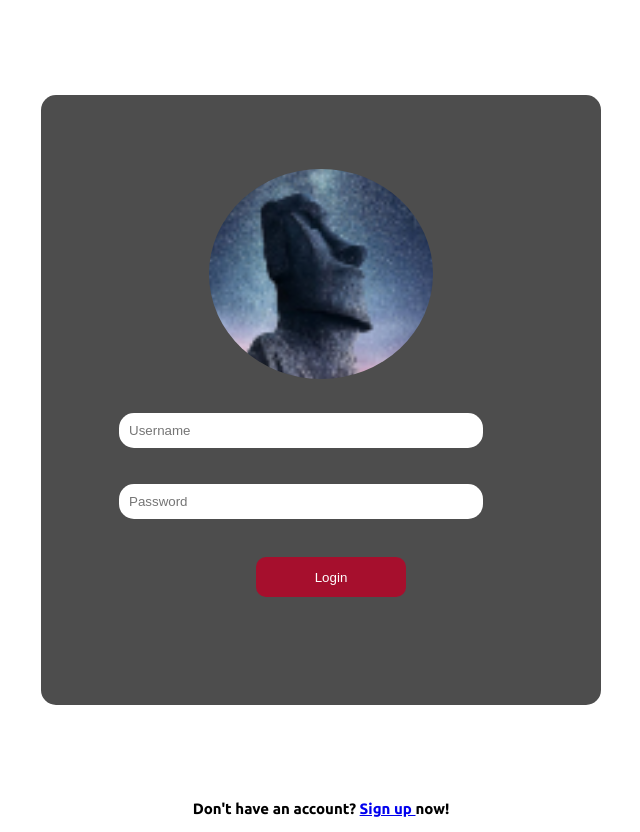
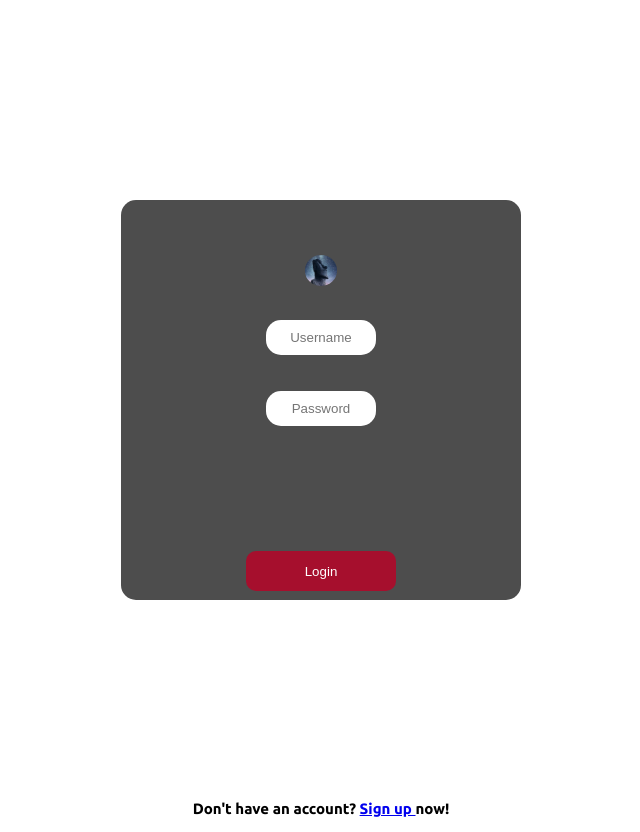
Before and after one commit to WSUCapstoneS2023/CptS421-3-GCISL, a Django app: page /login/ in a window 1280 px wide. Shown: the whole page, without its empty margins (319-959 px from the left). Run offline with Django 4.2, Linux system fonts and the light colour scheme.

Commit message:
Fixing styling in login.css

```diff
--- a/projectGCISL/static/css/login.css
+++ b/projectGCISL/static/css/login.css
@@ -1,8 +1,13 @@
 @import url('https://fonts.googleapis.com/css2?family=Ubuntu:wght@700&display=swap');
+
+form {
+  display: flex;
+  flex-direction: column;
+  align-items: center;
+}
 
 /* basic initlization for the body of the html file */
 html, body {
-    width: 100%;
   height: 100%;
   margin: 0;
   padding: 0;
@@ -15,16 +20,23 @@ html, body {
   display: flex;
   align-items: center;
   justify-content: center;
+  flex-direction: column;
 }
 
 /* create the square shape */
 .square {
   position: relative;
-    width: 70vmin;
+  width: 80%;
+  max-width: 400px;
+  height: 80%;
+  max-height: 400px;
   background-color: #4d4d4d;
   box-sizing: border-box;
   border-radius: 15px;
   padding-top: 50px;
+  display: flex; /* Use flex */
+  justify-content: center; /* Center horizontally */
+  align-items: center; /* Center vertically */
 }
 
 /* :after does this after the initial element */
@@ -39,8 +51,12 @@ html, body {
   position: absolute;
   width: 100%;
   height: 100%;
+  display: flex;
+  flex-direction: column;
+  align-items: center;
+  text-align: center;
+  margin: 24px 0 12px 0;
 }
-
 
 /* hold the image for the login icon */
 .imgcontainer {
@@ -54,28 +70,32 @@ img.avatar {
   border-radius: 50%;
 }
 
+.input-wrapper {
+  display: flex;
+  align-items: center;
+  justify-content: center;
+  width: 70%;
+  height: 100%;
+  max-width: 300px;
+}
 
 /* input box for the username and login along with styling */
-input[type=text] {
-    width: 65%;
+input[type=text], input[type=password] {
+  width: 80%;
   padding: 10px 10px;
-    margin: 18px 78px;
+  margin: 18px auto;
   box-sizing: border-box;
   border: 2px;
   border-radius: 15px;
-  }
-
-  input[type=password] {
-    width: 65%;
-    padding: 10px 10px;
-    margin: 18px 78px;
-    box-sizing: border-box;
-    border: 2px;
-    border-radius: 15px;
+  display: flex;
+  align-items: center;
+  justify-content: center;
+  text-align: center;
+  margin: 18px auto;
 }
 
 button {
-    background-color: #a60f2d ;
+  background-color: #a60f2d;
   color: white;
   border: none;
   cursor: pointer;
@@ -86,16 +106,21 @@ input[type=text] {
   align-items: center;
   justify-content: center;
   text-align: center;
+  position: absolute;
+  bottom: 10%;
+  left: 50%;
+  transform: translateX(-50%);
 }
 
 /* shifts the button over to be in the center of the square*/
-.buttonshift{
+.buttonshift {
   padding-top: 0px;
   padding-left: 20px;
   padding-bottom: 0px;
   display: flex;
   align-items: center;
   justify-content: center;
+  text-align: center;
 }
 
 /* changes the opacity of the button when the cursor is resting on it */
@@ -103,13 +128,33 @@ button:hover {
   opacity: 0.8;
 }
 
-.signin{
+.signin {
   text-align: center;
   font-family: Ubuntu;
   font-size: 15px;
   padding-bottom: 15px;
 }
 
-.space{
+.space {
   padding-top: 20px;
 }
+
+@media (max-width: 767px) {
+  /* adjust square dimensions */
+  .square {
+    width: 90%;
+    height: 90%;
+  }
+
+  /* adjust input dimensions and center */
+  input[type=text], input[type=password] {
+    width: 80%;
+    max-width: 250px;
+    margin: 18px auto;
+  }
+
+  /* adjust button position */
+  button {
+    bottom: 5%;
+  }
+}
--- a/projectGCISL/templates/login.html
+++ b/projectGCISL/templates/login.html
@@ -19,14 +19,16 @@
               {% for message in messages %}
                 {{message}}
               {% endfor %}
+              <div class="input-wrapper">
                 <label for="fname"></label>
                 {{lform.username}}
+              </div>
+              <div class="input-wrapper">
                 <label for="lname"></label>
                 {{lform.password}}
-              <div class = "space">
-
               </div>
-              <div class = "buttonshift">
+              <div class="space"></div>
+              <div class="buttonshift">
                 <button type="submit" formmethod="post">Login</button>
               </div>
             </form>
--- a/projectGCISL/templates/survey.html
+++ b/projectGCISL/templates/survey.html
@@ -4,7 +4,7 @@
     <meta charset="UTF-8">
     <meta http-equiv="X-UA-Compatible" content="IE=edge">
     <meta name="viewport" content="width=device-width, initial-scale=1.0">
-    <link rel="stylesheet" href="/static/css/survey.css">
+    <link rel="stylesheet" href="/projectGCISL/static/css/survey.css">
     <title>Survey</title>
 </head>
 <body>
```
Lines whose indentation alone changed are shown as unchanged.
